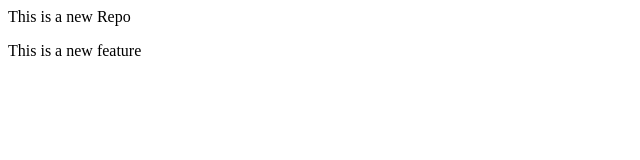
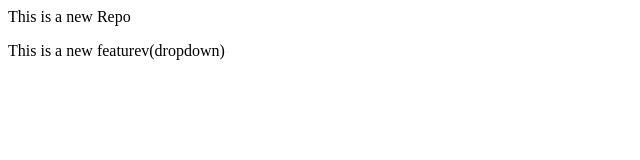
Before and after one commit to abdurhaq/LocalRepo, a plain HTML site: page LocalRepo/index.html in a window 1280 px wide. Shown: the full height of the page, 0-640 px from the left. Drawn offline with Linux system fonts and the light colour scheme.

```diff
--- a/LocalRepo/index.html
+++ b/LocalRepo/index.html
@@ -1,2 +1,2 @@
 <p>This is a new Repo</p>
-<p>This is a new feature</p>
+<p>This is a new featurev(dropdown)</p>
```
